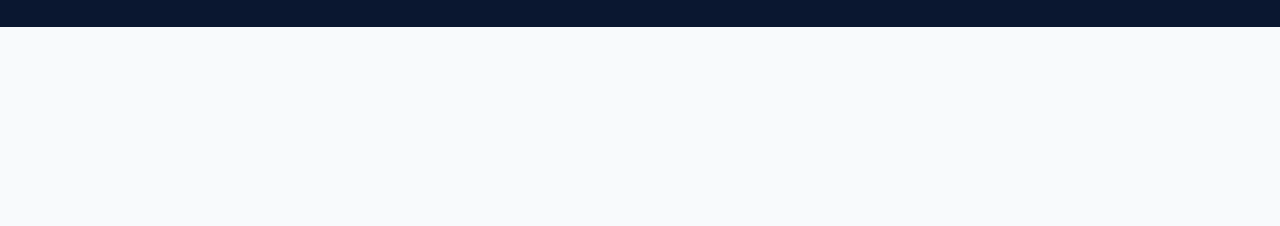
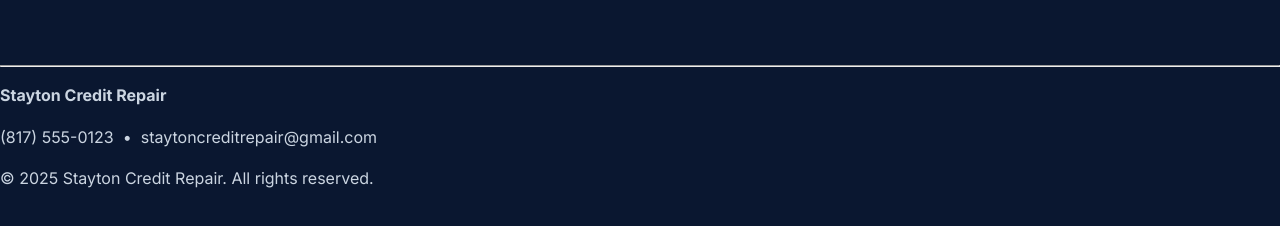
Before and after one commit to corycreditfix-web/index.hmtl, a plain HTML site: page index.html in a window 1280 px wide. Shown: the part 3408-3634 px from the top of the page. Before the commit the page ends 3435 px from the top, so only its background shows below. Drawn offline with nearby package versions, Linux system fonts and the light colour scheme.

Commit message:
Update index.html

```diff
--- a/index.html
+++ b/index.html
@@ -488,5 +488,32 @@
     // Current year in footer
     document.getElementById('year').textContent = new Date().getFullYear();
   </script>
-</body>
+ <!-- ===== Footer (paste this directly ABOVE the closing </body> tag) ===== -->
+<footer id="site-footer" role="contentinfo">
+  <hr>
+  <p><strong>Stayton Credit Repair</strong></p>
+
+  <!-- Click-to-call and click-to-email -->
+  <p>
+    <a href="tel:+18175550123" aria-label="Call Stayton Credit Repair">(817) 555-0123</a>
+    &nbsp;•&nbsp;
+    <a href="mailto:staytoncreditrepair@gmail.com" aria-label="Email Stayton Credit Repair">
+      staytoncreditrepair@gmail.com
+    </a>
+  </p>
+
+  <!-- Copyright with auto year -->
+  <p>© <span id="current-year"></span> Stayton Credit Repair. All rights reserved.</p>
+</footer>
+
+<script>
+  // Auto-update year
+  (function () {
+    var el = document.getElementById('current-year');
+    if (el) el.textContent = new Date().getFullYear();
+  })();
+</script>
+<!-- ===== End Footer ===== -->
+
+ </body>
 </html>
```
